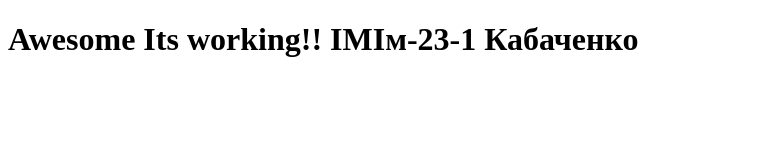
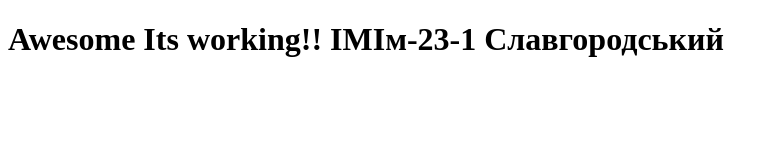
Before and after one commit to rt7ns/lab1.1, a plain HTML site: page index.html in a window 1280 px wide. Shown: the whole page, without its empty margins (0-778 px from the left). Drawn offline with Linux system fonts and the light colour scheme.

Commit message:
Update index.html

```diff
--- a/index.html
+++ b/index.html
@@ -6,6 +6,6 @@
 <title>A Test Page</title>
 </head>
 <body>
-  <h1>Awesome Its working!! ІМІм-23-1 Кабаченко</h1>
+  <h1>Awesome Its working!! ІМІм-23-1 Славгородський</h1>
   </body>
 </html>
```
